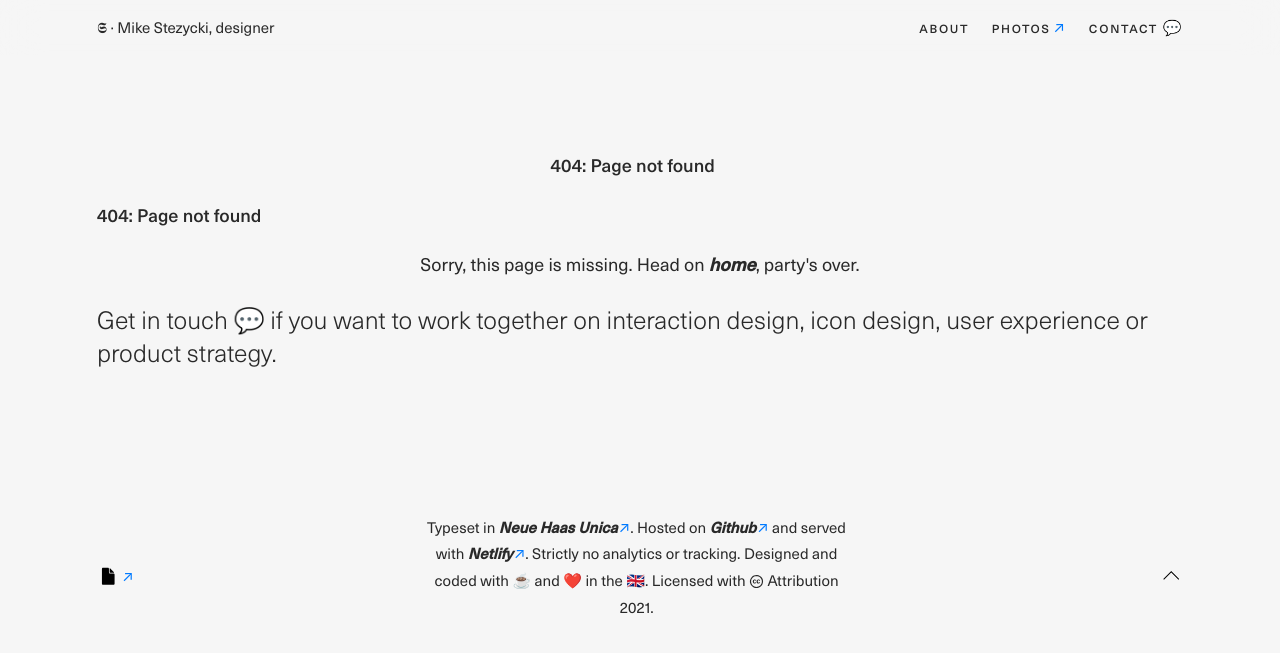
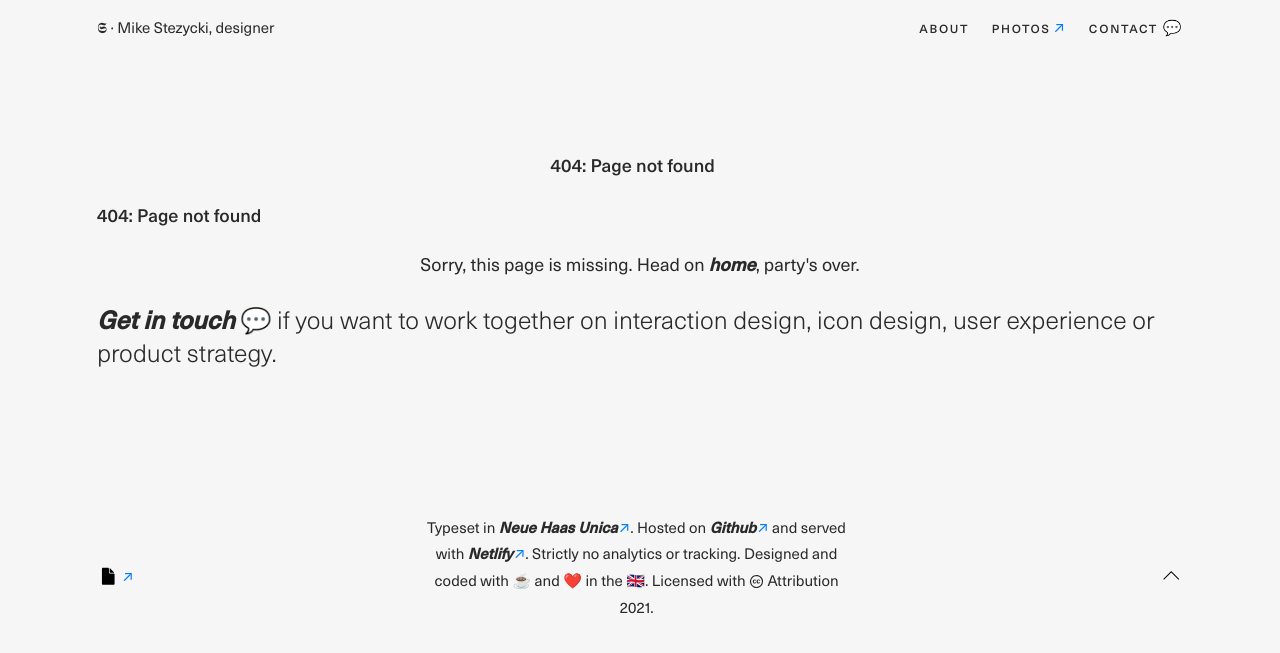
Before and after one commit to mr-stezz/mr-stezz.github.io, a Jekyll site: the page built from 404.html, in a window 1280 px wide. Shown: the top 653 px of the page. Built offline with Jekyll 4.4.1, drawn with Linux system fonts in a browser that asks for light colours.

Commit message:
Style contact labels like links

```diff
--- a/assets/css/core.css
+++ b/assets/css/core.css
@@ -1161,6 +1161,11 @@ a.nav-link {
   }
 }
 
+.nav-link.toggle-label {
+  font-weight: normal;
+  font-style: normal;
+}
+
 /* NEW badge */
 .nav-link.new:after {
   content: "New";
@@ -1758,6 +1763,8 @@ figcaption {
 .toggle-label {
   /*color: var(--azure-blue);*/
   cursor: pointer;
+  font-weight: bold;
+  font-style: italic;
   /*text-decoration: underline*/
 }
 .toggle-label::after {
@@ -1778,13 +1785,6 @@ figcaption {
 
 .toggle-label:hover {
   text-decoration: none;
-}
-
-.toggle-label::after {
-  content: " 💬";
-  font-weight: normal;
-  font-style: normal;
-  font-size: inherit;
 }
 
 /**
```
